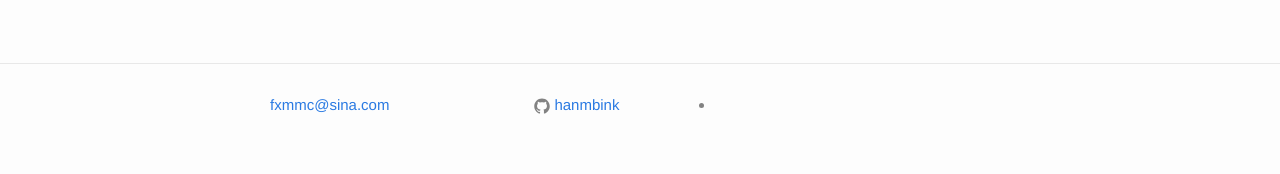
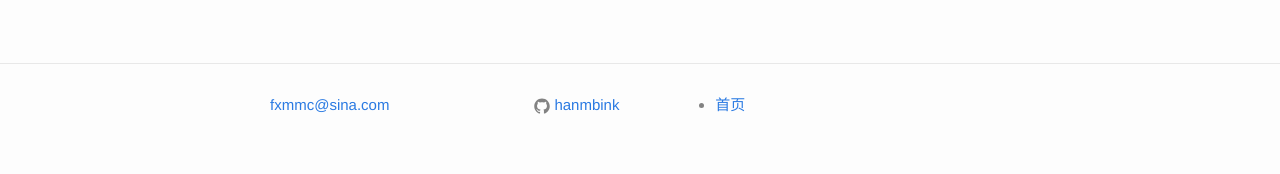
Before and after one commit to binkwang/hanmbink.github.io, a Jekyll site: the page built from index.html, in a window 1280 px wide. Shown: the part 1280-1454 px from the top of the page. Built offline with Jekyll 4.4.1, drawn with Linux system fonts in a browser that asks for light colours.

Commit message:
Update _config.yml

```diff
--- a/_config.yml
+++ b/_config.yml
@@ -7,6 +7,7 @@ baseurl: "" # the subpath of your site, e.g. /blog/
 url: "http://hanmbink.github.io" # the base hostname & protocol for your site
 twitter_username:
 github_username:  hanmbink
+blog_main_page:   首页
 
 # Build settings
 markdown: kramdown
```
